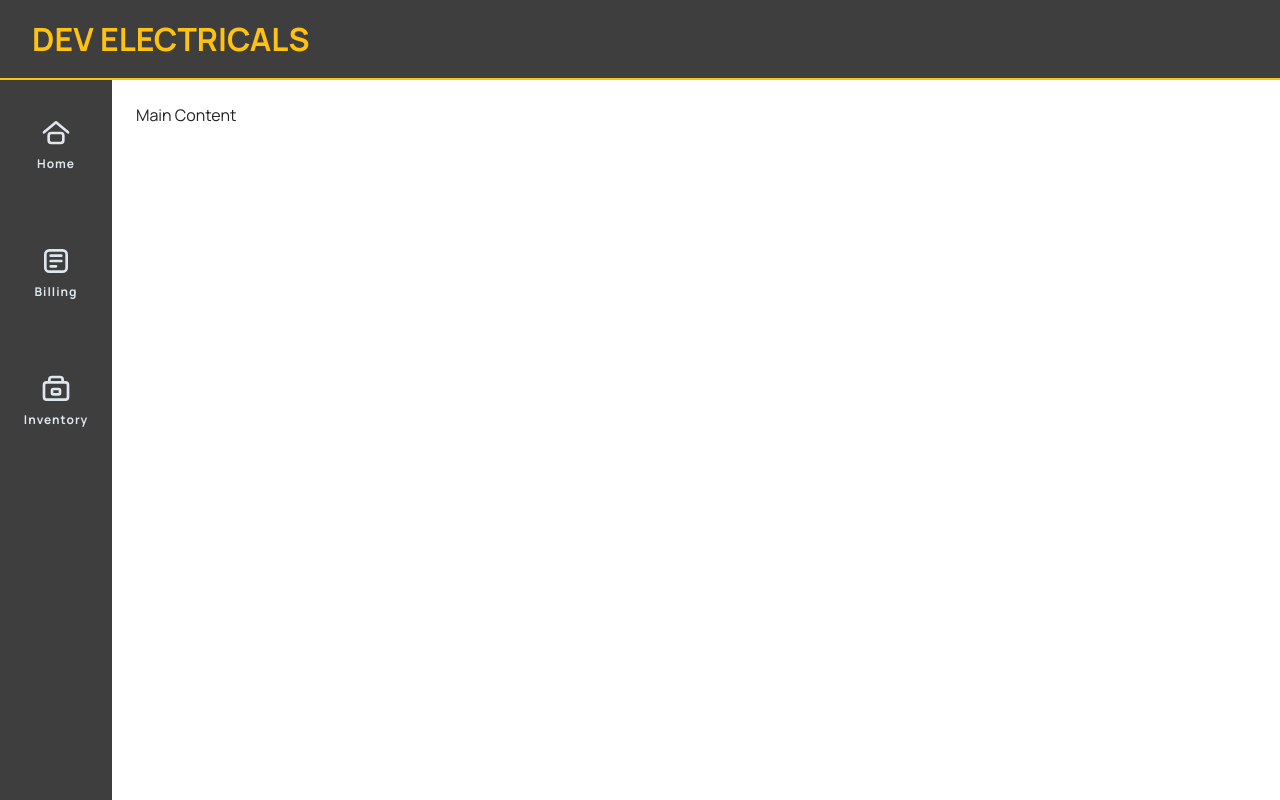
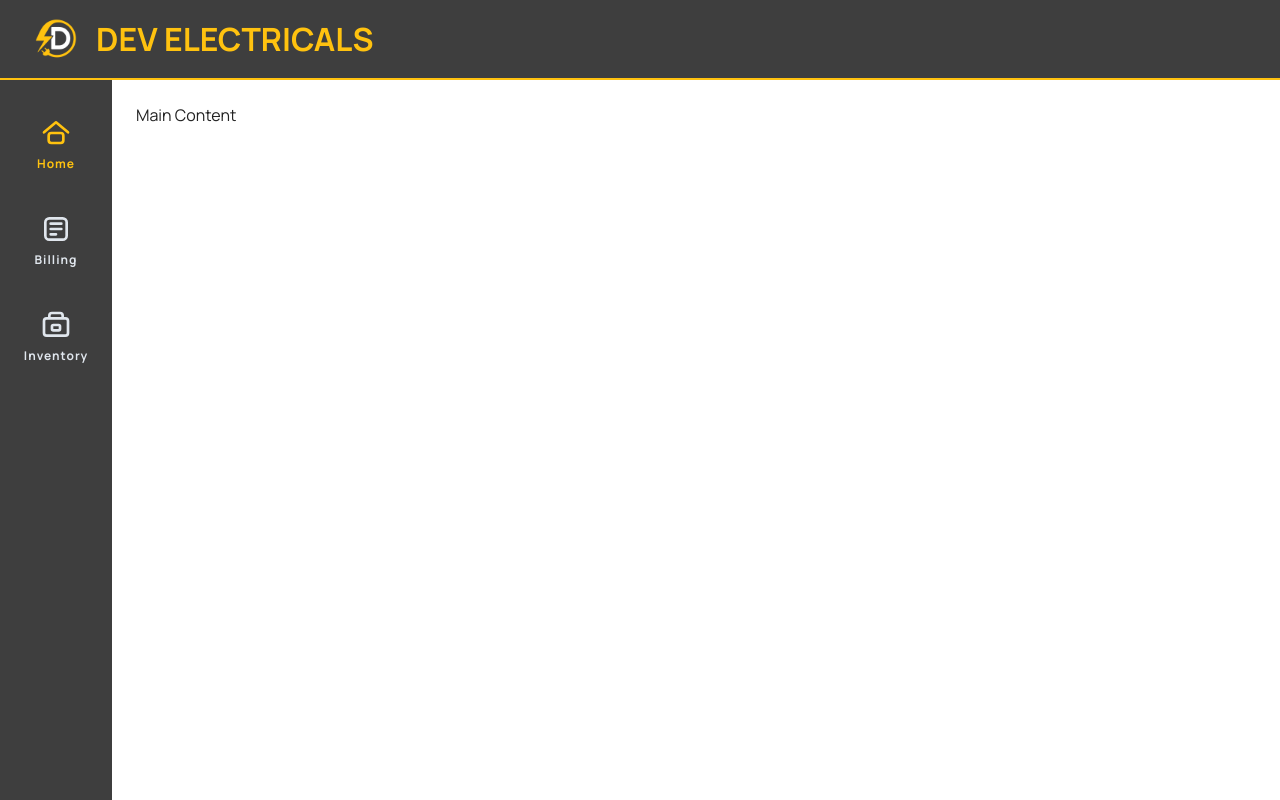
Before and after one commit to RahulKantKumar/shop-management-tool, a React (Vite) app: page / in a window 1280 px wide. Built offline with nearby package versions, Linux system fonts and the light colour scheme.

Commit message:
[#008]-Added application logo and improved UI

```diff
--- a/index.html
+++ b/index.html
@@ -2,7 +2,7 @@
 <html lang="en">
   <head>
     <meta charset="UTF-8" />
-    <link rel="icon" type="image/svg+xml" href="/vite.svg" />
+    <link rel="icon" type="image/png" href="/src/assets/Logo.png" />
     <meta name="viewport" content="width=device-width, initial-scale=1.0" />
     <title>Dev Electricals</title>
   </head>
--- a/src/components/Header.tsx
+++ b/src/components/Header.tsx
@@ -1,8 +1,10 @@
 import './Header.scss';
+import Logo from '../assets/Logo.png';
 
 const Header = () => {
   return (
     <div className='header'>
+      <img src={Logo} alt='Logo' className='header__logo' style={{ height: 48, marginRight: 16 }} />
       <div className='header__title'>DEV ELECTRICALS</div>
     </div>
   );
--- a/src/components/LeftPanel.scss
+++ b/src/components/LeftPanel.scss
@@ -56,7 +56,6 @@ $icon-active: #ffc20f;
     align-items: center;
     display: flex;
     cursor: pointer;
-    margin-bottom: 32px;
     border-radius: 8px;
     transition: color 0.2s;
     justify-content: center;
@@ -79,6 +78,15 @@ $icon-active: #ffc20f;
     &__inventory:hover .leftPanel__label {
       color: #ffc20f;
     }
+
+  &__item.active {
+    svg, path, rect, circle, line {
+      stroke: #ffc20f !important;
+    }
+    .leftPanel__label {
+      color: #ffc20f !important;
+    }
+  }
 
   // Tablet (768px - 1024px)
   @media (max-width: 1024px) {
--- a/src/components/LeftPanel.tsx
+++ b/src/components/LeftPanel.tsx
@@ -1,7 +1,8 @@
-import { useNavigate } from 'react-router-dom';
+import { useNavigate, useLocation } from 'react-router-dom';
 import './LeftPanel.scss';
 
 const iconColor = '#E0E6ED'; // lighter gray for better contrast
+const iconActive = '#ffc20f'; // yellow for active/hover
 const iconSize = 32;
 
 const HomeIcon = ({ color }: { color: string }) => (
@@ -93,25 +94,26 @@ const InventoryIcon = ({ color }: { color: string }) => (
 
 const LeftPanel = () => {
   const navigate = useNavigate();
+  const location = useLocation();
 
   return (
     <div className='leftPanel'>
       <div
-        className='leftPanel__home leftPanel__item'
+        className={`leftPanel__home leftPanel__item${location.pathname === '/' ? ' active' : ''}`}
         onClick={() => navigate('/')}
       >
         <HomeIcon color={iconColor} />
         <span className='leftPanel__label'>Home</span>
       </div>
       <div
-        className='leftPanel__billing leftPanel__item'
+        className={`leftPanel__billing leftPanel__item${location.pathname === '/billing' ? ' active' : ''}`}
         onClick={() => navigate('/billing')}
       >
         <BillingIcon color={iconColor} />
         <span className='leftPanel__label'>Billing</span>
       </div>
       <div
-        className='leftPanel__inventory leftPanel__item'
+        className={`leftPanel__inventory leftPanel__item${location.pathname === '/inventory' ? ' active' : ''}`}
         onClick={() => navigate('/inventory')}
       >
         <InventoryIcon color={iconColor} />
```
Also changed, not shown: src/assets/Logo.png (added).
